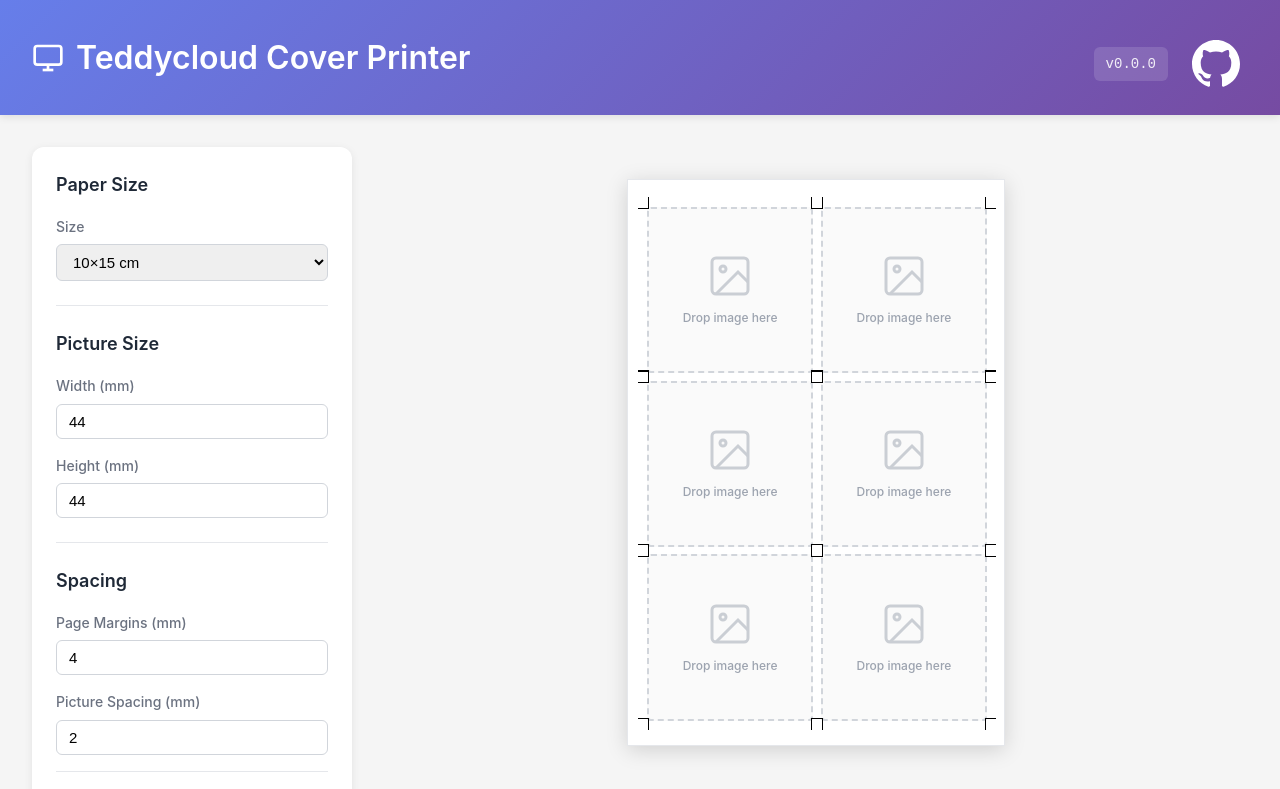
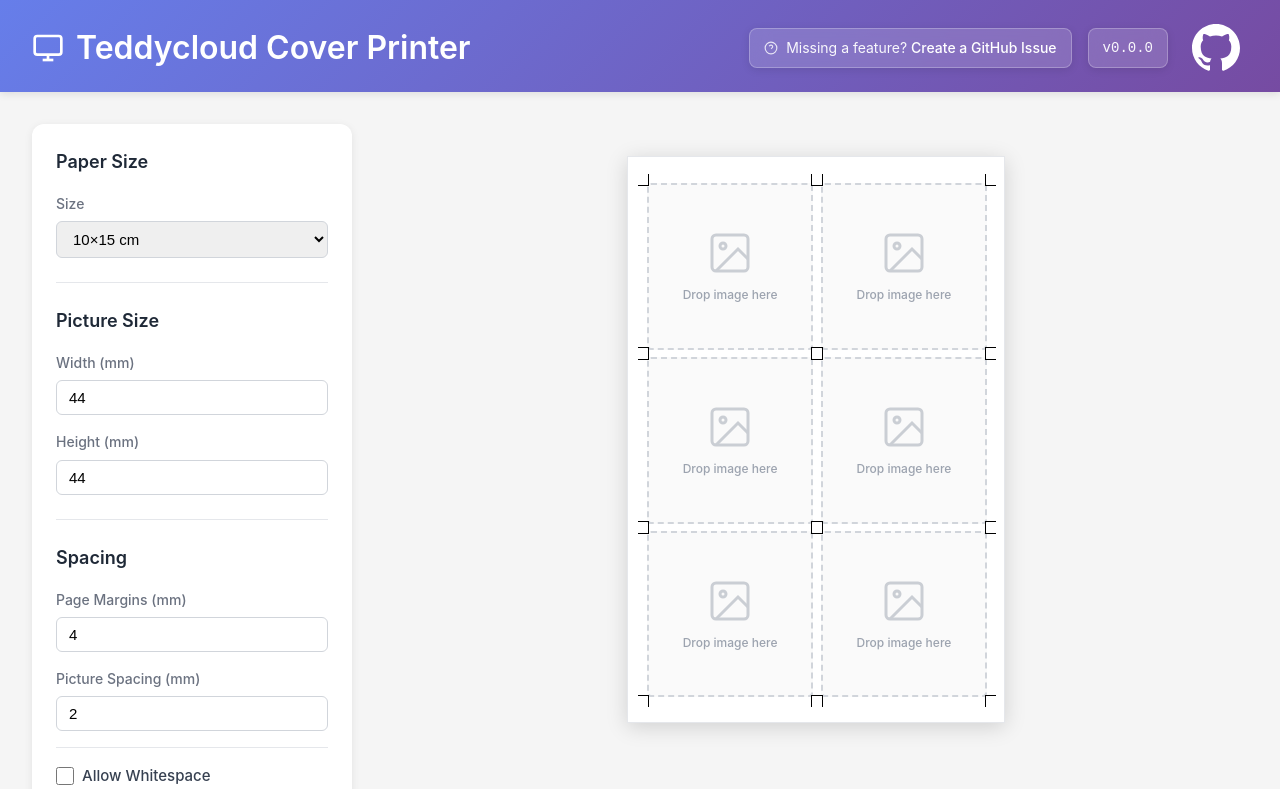
Before and after one commit to guided-traffic/cover-printer, an Angular app: page / in a window 1280 px wide. Shown: the top 789 px of the page. Built offline with nearby package versions, Linux system fonts and the light colour scheme.

Commit message:
feat: add request feature notification

```diff
--- a/src/app/app.component.css
+++ b/src/app/app.component.css
@@ -10,48 +10,52 @@
 .header {
   background: linear-gradient(135deg, #667eea 0%, #764ba2 100%);
   color: white;
-  padding: 2rem 2rem 1.5rem;
+  padding: 1rem 2rem 0.75rem;
   box-shadow: 0 2px 8px rgba(0, 0, 0, 0.1);
   position: relative;
+  display: flex;
+  align-items: center;
+  justify-content: space-between;
 }
 
-.header-content h1 {
+.header-left h1 {
   display: flex;
   align-items: center;
   gap: 0.75rem;
   font-size: 2rem;
   font-weight: 600;
-  margin: 0 0 0.5rem 0;
+  margin: 0;
 }
 
-.header-content h1 svg {
+.header-left h1 svg {
   flex-shrink: 0;
 }
 
-.header-content .subtitle {
-  margin: 0;
-  opacity: 0.95;
-  font-size: 1rem;
+.header-center {
+  flex: 1;
+  display: flex;
+  justify-content: center;
 }
 
 .header-right {
-  position: absolute;
-  top: 2rem;
-  right: 2rem;
   display: flex;
   align-items: center;
   gap: 1rem;
 }
 
 .build-number {
-  color: white;
+  color: rgba(255, 255, 255, 0.95);
   font-size: 0.875rem;
   font-weight: 500;
-  opacity: 0.9;
-  padding: 0.375rem 0.75rem;
-  background-color: rgba(255, 255, 255, 0.15);
-  border-radius: 6px;
+  padding: 0.5rem 0.875rem;
+  background: rgba(255, 255, 255, 0.15);
+  border: 1px solid rgba(255, 255, 255, 0.25);
+  border-radius: 8px;
   font-family: 'Courier New', monospace;
+  backdrop-filter: blur(10px);
+  box-shadow: 0 2px 8px rgba(0, 0, 0, 0.1);
+  transition: all 0.2s ease;
+  white-space: nowrap;
 }
 
 .github-link {
@@ -78,6 +82,54 @@
 
 .github-link:active {
   transform: scale(0.95);
+}
+
+/* Feature Notice in Header */
+.feature-notice-header {
+  display: flex;
+  align-items: center;
+  gap: 0.5rem;
+  font-size: 0.875rem;
+  color: rgba(255, 255, 255, 0.95);
+  white-space: nowrap;
+  background: rgba(255, 255, 255, 0.15);
+  border: 1px solid rgba(255, 255, 255, 0.25);
+  border-radius: 8px;
+  padding: 0.5rem 0.875rem;
+  backdrop-filter: blur(10px);
+  box-shadow: 0 2px 8px rgba(0, 0, 0, 0.1);
+  transition: all 0.2s ease;
+}
+
+.feature-notice-header svg {
+  color: rgba(255, 255, 255, 0.8);
+  flex-shrink: 0;
+}
+
+.feature-notice-header a {
+  color: white;
+  text-decoration: none;
+  font-weight: 500;
+  border-bottom: 1px solid transparent;
+  transition: border-color 0.15s ease;
+}
+
+.feature-notice-header a:hover {
+  border-bottom-color: white;
+}
+
+.feature-notice-header:hover {
+  background: rgba(255, 255, 255, 0.2);
+  border-color: rgba(255, 255, 255, 0.35);
+  transform: translateY(-1px);
+  box-shadow: 0 4px 12px rgba(0, 0, 0, 0.15);
+}
+
+.build-number:hover {
+  background: rgba(255, 255, 255, 0.2);
+  border-color: rgba(255, 255, 255, 0.35);
+  transform: translateY(-1px);
+  box-shadow: 0 4px 12px rgba(0, 0, 0, 0.15);
 }
 
 /* Main Content */
--- a/src/app/app.component.html
+++ b/src/app/app.component.html
@@ -1,7 +1,7 @@
 <div class="app-container">
   <!-- Header -->
   <header class="header no-print">
-    <div class="header-content">
+    <div class="header-left">
       <h1>
         <svg width="32" height="32" viewBox="0 0 24 24" fill="none" stroke="currentColor" stroke-width="2">
           <rect x="2" y="3" width="20" height="14" rx="2"></rect>
@@ -11,7 +11,22 @@
         Teddycloud Cover Printer
       </h1>
     </div>
+    <div class="header-center">
+    </div>
     <div class="header-right">
+      <!-- Feature Request Notice -->
+      <div class="feature-notice-header">
+        <svg width="14" height="14" viewBox="0 0 24 24" fill="none" stroke="currentColor" stroke-width="2">
+          <circle cx="12" cy="12" r="10"></circle>
+          <path d="M9.09 9a3 3 0 0 1 5.83 1c0 2-3 3-3 3"></path>
+          <path d="m12 17.02.01 0"></path>
+        </svg>
+        <span>Missing a feature?
+          <a href="https://github.com/guided-traffic/teddycloud-cover-printer/issues" target="_blank" rel="noopener noreferrer">
+            Create a GitHub Issue
+          </a>
+        </span>
+      </div>
       <span class="build-number">{{ buildNumber }}</span>
       <a href="https://github.com/guided-traffic/teddycloud-cover-printer" target="_blank" rel="noopener noreferrer" class="github-link" title="View on GitHub">
         <svg width="24" height="24" viewBox="0 0 24 24" fill="currentColor">
```
